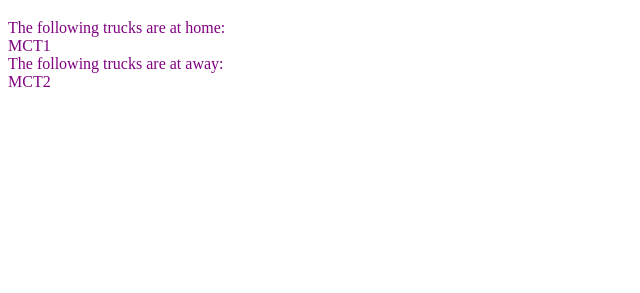
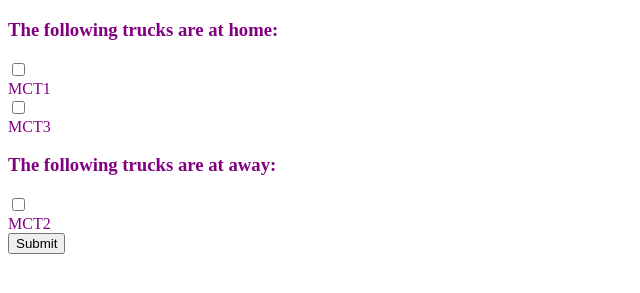
Before and after one commit to jmhawk24/gatsby-intro, a Gatsby site: page / in a window 1280 px wide. Shown: the part 61-354 px from the top of the page, without its empty margins (0-640 px from the left). Built offline with nearby package versions, Linux system fonts and the light colour scheme; Gatsby itself is replaced by a stand-in of ours.

Commit message:
state in checkbox

```diff
--- a/src/components/location.js
+++ b/src/components/location.js
@@ -1,4 +1,5 @@
 import React from 'react';
+import Checkbox from './utility/checkbox'
 
 const trucks = [
     {id: 1, name: "MCT1", location_id: 1},
@@ -8,16 +9,17 @@ const trucks = [
 
 export default function Location(props) {
     return (<div>
-        <div>
+        <h3>
             The following trucks are at {props.name}:
-        </div>
+        </h3>
         {trucks
             .filter( (truck) => {
-                return (truck.id === props.id);
+                return (truck.location_id === props.id);
             })
             .map((truck) => {
                 return (
-                    <div>
+                    <div key={truck.id}>
+                        <Checkbox  />
                         {truck.name}
                     </div>
                     );
--- a/src/components/locationContainer.js
+++ b/src/components/locationContainer.js
@@ -6,12 +6,23 @@ const locations = [
     {id: 2, name: "away"}
 ];
 
-export default function LocationContainer() {
+class LocationContainer extends React.Component {
+    submitAction = () => {
+        console.log("boobs");
+    }
+
+    render() {
         return (
             <div>
+                <form onSubmit={this.submitAction}>
                     {locations.map((loc) => {
-            return (<Location name={loc.name} id={loc.id}/>);
+                        return (<Location key={loc.id} name={loc.name} id={loc.id}/>);
                     })}
+                    <button type="submit">Submit</button>
+                </form>
             </div>
         );
     }
+}
+
+export default LocationContainer;
--- /dev/null
+++ b/src/components/utility/checkbox.js
@@ -0,0 +1,33 @@
+import React from 'react';
+
+class Checkbox extends React.Component {
+    constructor() {
+        super()
+        this.state = {checked: false}
+    }
+
+    componentDidUpdate(prevProps) {
+        if (this.state.checked !== prevProps.checked) {
+            console.log("NEW state: " + this.state.checked)
+        }
+    }
+
+    doCheck = () => {
+        console.log("old state: " + this.state.checked);
+        this.setState({
+            checked: !this.state.checked
+        });
+    }
+
+    render() {
+        return (
+            <div>
+                <input type="checkbox"
+                checked={this.state.checked}
+                onChange={this.doCheck}/>
+            </div>
+        )
+    }
+};
+
+export default Checkbox;
```
Lines whose indentation alone changed are shown as unchanged.
